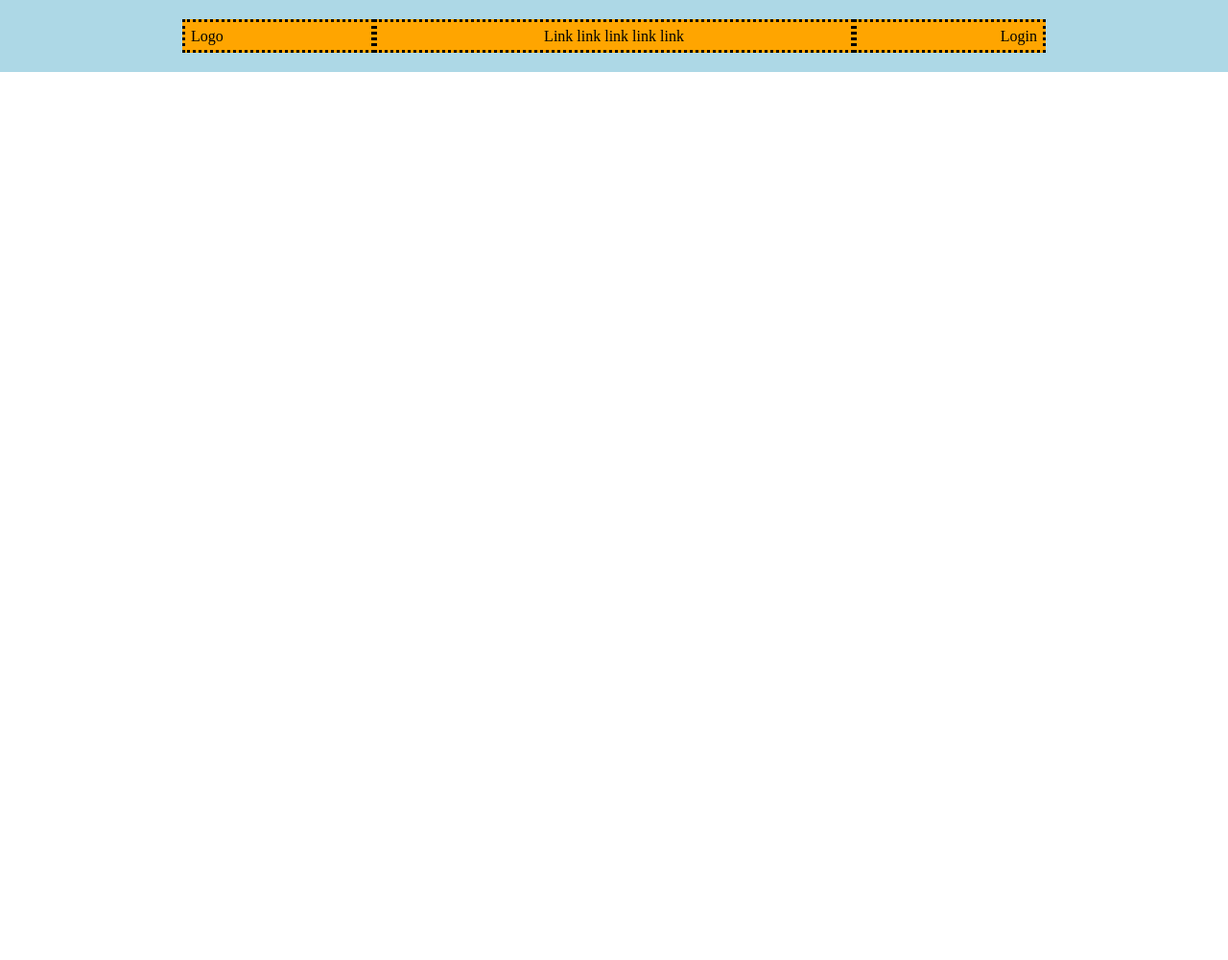
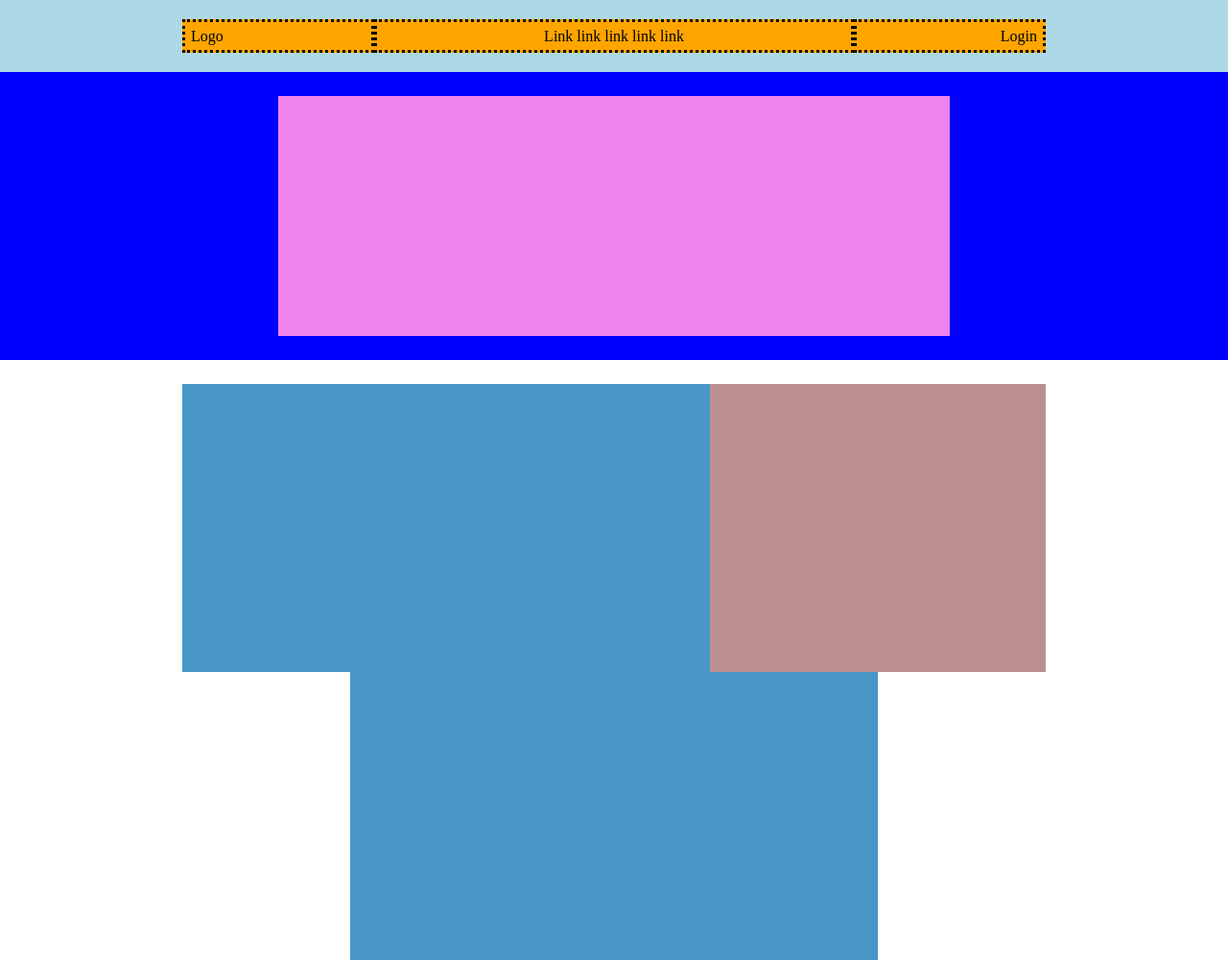
Before and after one commit to FadiAlashqar/htmlcss-struttura-discord, a plain HTML site: page css/index.html in a window 1280 px wide. Shown: the whole page at 96% size. Before the commit the page ends 800 px from the top, so only its background shows below. Drawn offline with Linux system fonts and the light colour scheme.

Commit message:
[UPD] blocco 2

```diff
--- a/css/index.html
+++ b/css/index.html
@@ -8,13 +8,24 @@
 </head>
 <body>
     <hader>
-        <div class="container1">
+        <div class="container1 d-flex">
             <div class="colonna text-allign1">Logo</div>
             <div class="colonna middle-column text-allign">Link link link link link</div>
             <div class="colonna text-allign2">Login</div>
         </div>
-        <div class="container2"></div>
     </hader>
-    <main></main>
+    <main>
+        <div class="container2 d-flex blocco1">
+            <div class="colonna2"></div>
+        </div>
+        <div class="container2 d-flex blocco2">
+            <div class="colonna3"></div>
+            <div class="colonna4"></div>
+        </div>
+        <div class="container2 d-flex">
+            <div class="colonn4"></div>
+            <div class="colonna3"></div>
+        </div>
+    </main>
 </body>
 </html>
--- a/css/style.css
+++ b/css/style.css
@@ -3,13 +3,14 @@
     padding: 0;
     box-sizing: border-box;
 }
-
+.d-flex{
+    display: flex;
+}
 .container1{
     margin: 0;
     max-width: 1700px;
     background-color: lightblue;
     height: 75px;
-    display: flex;
     justify-content: center;
     padding: 20px;
 }
@@ -32,3 +33,31 @@
 .text-allign2{
     text-align: end;
 }
+.container2{
+    margin: 0;
+    max-width: 1700px;
+    height: 300px;
+    justify-content: center;
+    padding: 25px;
+}
+.blocco1{
+    background-color: blue;
+}
+.colonna2{
+    width: 700px;
+    height: 250px;
+    background-color: violet;
+}
+.blocco2{
+    background-color: white;
+}
+.colonna3{
+    width: 550px;
+    height: 300px;
+    background-color: rgb(72, 151, 199);
+}
+.colonna4{
+    width: 350px;
+    height: 300px;
+    background-color: rosybrown;
+}
```
